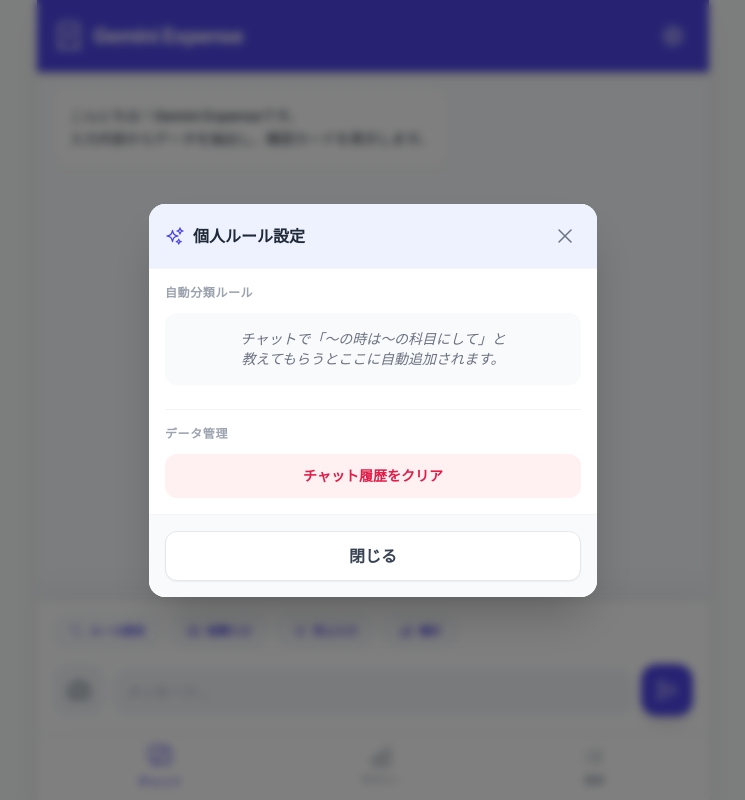
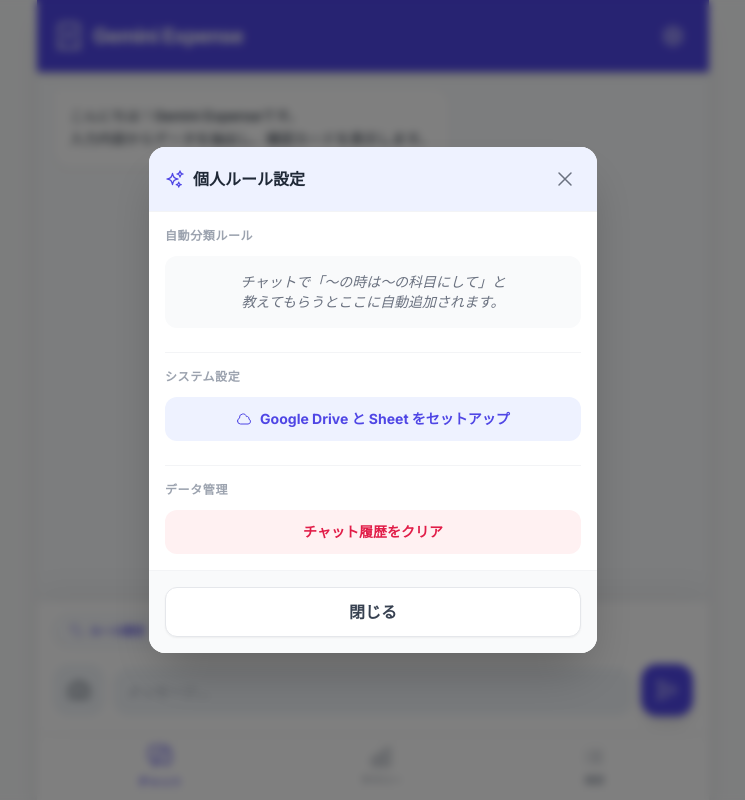
Before and after one commit to MakikoOhashi/Gemini-Expense-Tracker, a React (Vite) app: page / in a window 1280 px wide. Both pictures are taken after a click on the button 940 px from the left and 36 px from the top of the page. Shown: the whole page, without its empty margins (267-1012 px from the left). Built offline with nearby package versions, Linux system fonts and the light colour scheme.

Commit message:
add create drive button

```diff
--- a/App.tsx
+++ b/App.tsx
@@ -20,6 +20,7 @@ import {
 } from '@heroicons/react/24/outline';
 import { Transaction, ChatMessage, AIAction, TransactionRule } from './types';
 import { storageService } from './services/storageService';
+import { sheetsService } from './services/sheetsService';
 import { GeminiService } from './services/geminiService';
 import Dashboard from './components/Dashboard';
 import TransactionList from './components/TransactionList';
@@ -227,6 +228,14 @@ const App: React.FC = () => {
     textareaRef.current?.focus();
   };
 
+  const handleInitializeSystem = async () => {
+    try {
+      await sheetsService.initialize();
+    } catch (error: any) {
+      throw new Error(error.message || 'システムの初期化に失敗しました');
+    }
+  };
+
   return (
     <div className="flex flex-col h-screen max-w-2xl mx-auto bg-white shadow-xl overflow-hidden relative">
       <header className="bg-indigo-600 text-white p-4 shadow-md flex items-center justify-between z-30">
@@ -431,6 +440,7 @@ const App: React.FC = () => {
         rules={rules}
         onDeleteRule={(id) => setRules(p => p.filter(r => r.id !== id))}
         onClearHistory={() => setMessages([{ id: 'welcome', role: 'assistant', content: '履歴をクリアしました。', timestamp: Date.now() }])}
+        onInitializeSystem={handleInitializeSystem}
       />
     </div>
   );
--- a/components/SettingsModal.tsx
+++ b/components/SettingsModal.tsx
@@ -1,6 +1,6 @@
 
-import React from 'react';
-import { XMarkIcon, TrashIcon, SparklesIcon } from '@heroicons/react/24/outline';
+import React, { useState } from 'react';
+import { XMarkIcon, TrashIcon, SparklesIcon, CloudIcon, CheckCircleIcon } from '@heroicons/react/24/outline';
 import { TransactionRule } from '../types';
 
 interface SettingsModalProps {
@@ -9,10 +9,29 @@ interface SettingsModalProps {
   rules: TransactionRule[];
   onDeleteRule: (id: string) => void;
   onClearHistory: () => void;
+  onInitializeSystem: () => Promise<void>;
 }
 
-const SettingsModal: React.FC<SettingsModalProps> = ({ isOpen, onClose, rules, onDeleteRule, onClearHistory }) => {
+const SettingsModal: React.FC<SettingsModalProps> = ({ isOpen, onClose, rules, onDeleteRule, onClearHistory, onInitializeSystem }) => {
+  const [isInitializing, setIsInitializing] = useState(false);
+  const [initMessage, setInitMessage] = useState<string | null>(null);
+
   if (!isOpen) return null;
+
+  const handleInitializeSystem = async () => {
+    setIsInitializing(true);
+    setInitMessage(null);
+    try {
+      await onInitializeSystem();
+      setInitMessage('✅ セットアップ完了');
+      setTimeout(() => setInitMessage(null), 3000);
+    } catch (error: any) {
+      setInitMessage(`❌ エラー: ${error.message}`);
+      setTimeout(() => setInitMessage(null), 5000);
+    } finally {
+      setIsInitializing(false);
+    }
+  };
 
   return (
     <div className="fixed inset-0 z-50 flex items-center justify-center p-4 bg-black/50 backdrop-blur-sm animate-in fade-in duration-200">
@@ -55,6 +74,38 @@ const SettingsModal: React.FC<SettingsModalProps> = ({ isOpen, onClose, rules, o
           </section>
 
           <section className="pt-4 border-t border-gray-100">
+            <h3 className="text-xs font-bold text-gray-400 uppercase tracking-wider mb-3">システム設定</h3>
+            <div className="space-y-3">
+              <button
+                onClick={handleInitializeSystem}
+                disabled={isInitializing}
+                className="w-full py-3 px-4 bg-indigo-50 text-indigo-600 text-sm font-bold rounded-xl hover:bg-indigo-100 transition text-center disabled:opacity-50 disabled:cursor-not-allowed flex items-center justify-center gap-2"
+              >
+                {isInitializing ? (
+                  <>
+                    <div className="w-4 h-4 border-2 border-indigo-600 border-t-transparent rounded-full animate-spin"></div>
+                    セットアップ中...
+                  </>
+                ) : (
+                  <>
+                    <CloudIcon className="w-4 h-4" />
+                    Google Drive と Sheet をセットアップ
+                  </>
+                )}
+              </button>
+              {initMessage && (
+                <div className={`p-3 rounded-xl text-center text-sm font-bold ${
+                  initMessage.includes('✅')
+                    ? 'bg-green-50 text-green-600 border border-green-200'
+                    : 'bg-red-50 text-red-600 border border-red-200'
+                }`}>
+                  {initMessage}
+                </div>
+              )}
+            </div>
+          </section>
+
+          <section className="pt-4 border-t border-gray-100">
             <h3 className="text-xs font-bold text-gray-400 uppercase tracking-wider mb-3">データ管理</h3>
             <button
               onClick={() => {
```
